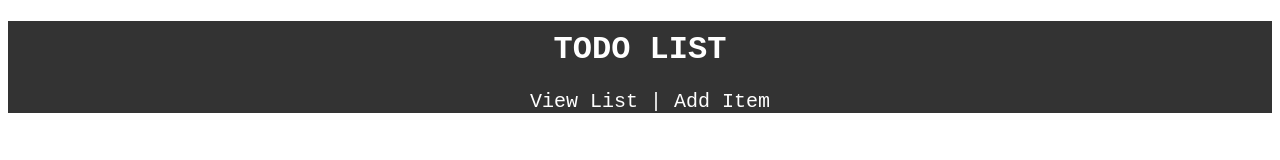
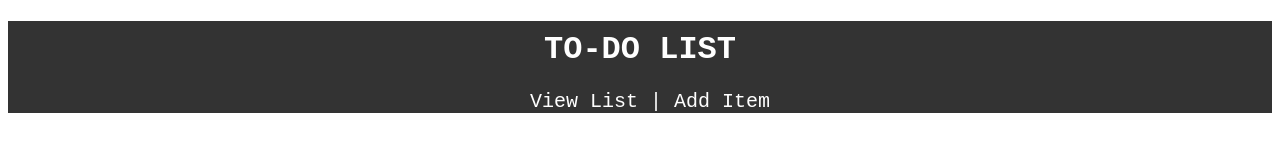
Before and after one commit to bhatiama/Todo-list, an Angular app: page / in a window 1280 px wide. Shown: the top 160 px of the page. Built offline with nearby package versions, Linux system fonts and the light colour scheme.

Commit message:
Create Todo service and Todo Model

```diff
--- a/src/app/components/header/header.component.html
+++ b/src/app/components/header/header.component.html
@@ -1,5 +1,5 @@
 <div class="header">
-  <h1 class="heading">TODO LIST</h1>
+  <h1 class="heading">TO-DO LIST</h1>
   <ul>
     <li><a href="#">View List </a></li>
     <li> | </li>
```
Also changed, not shown: src/app/models/Todo.ts (added, +7 -0 lines), src/app/services/todo.service.ts (added, +9 -0 lines), 1 other file (tests, documents, lock files or other folders).
